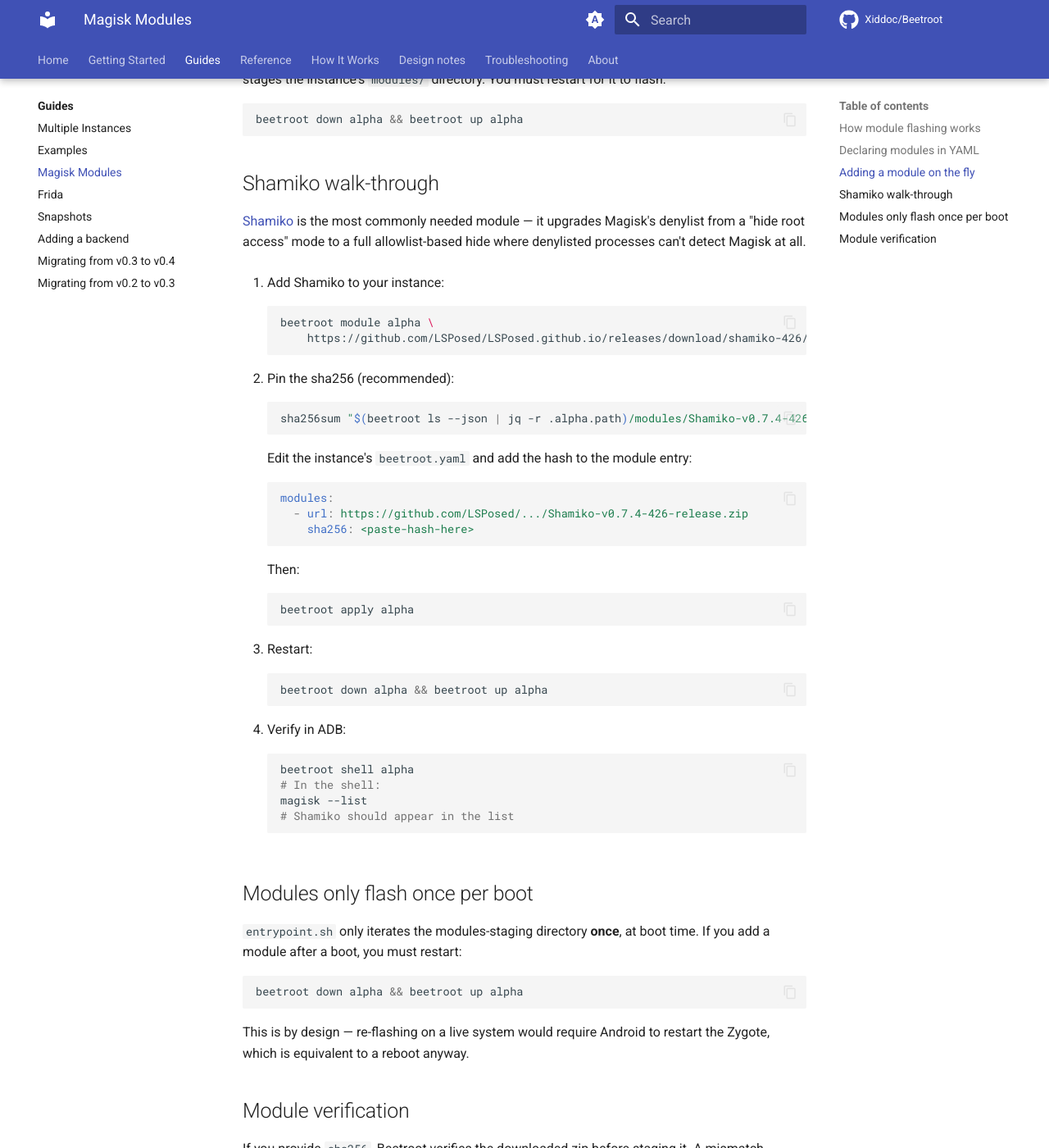
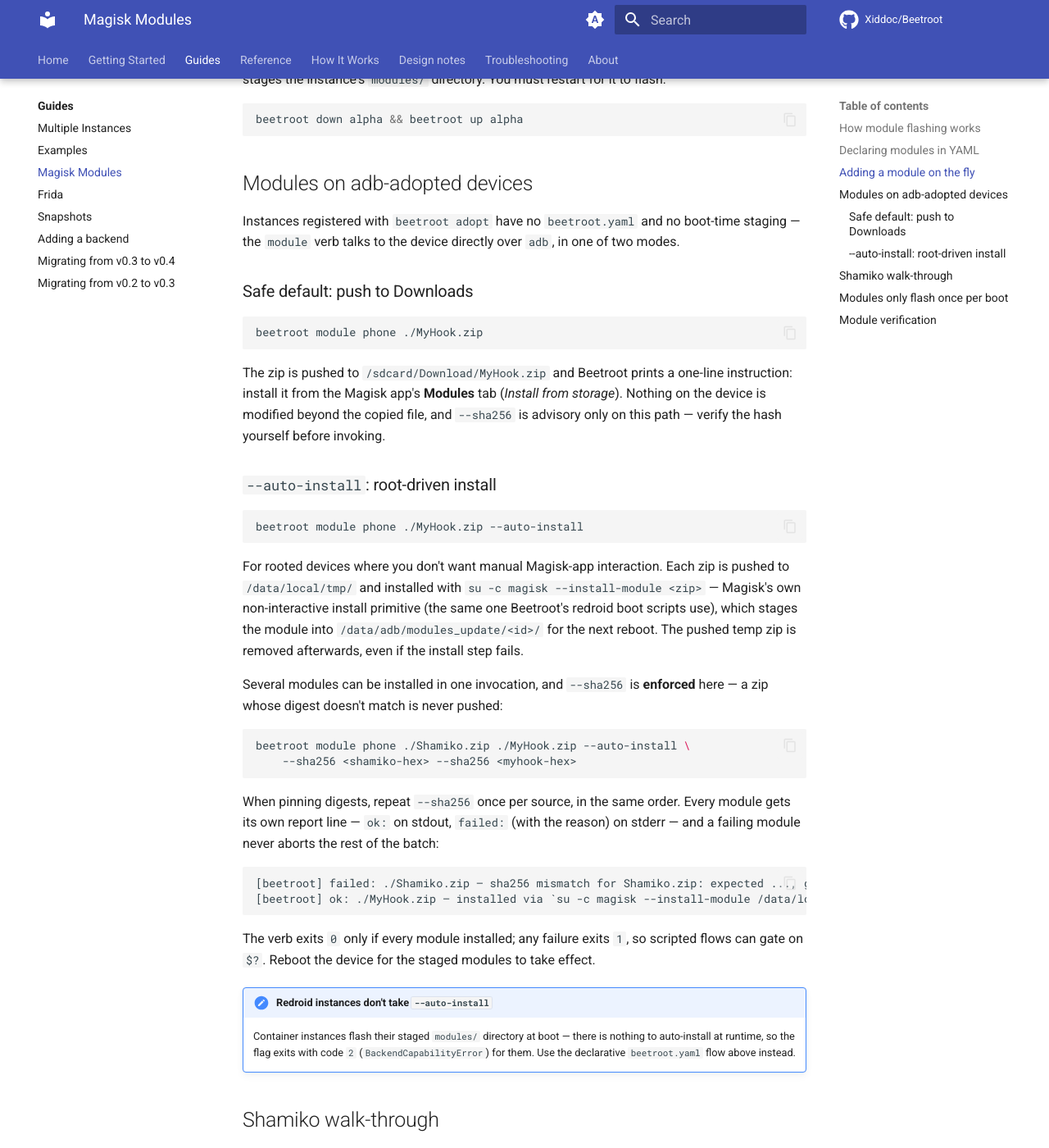
Before and after one commit to Xiddoc/Beetroot, an MkDocs documentation site: the page built from docs/guides/modules.md, in a window 1280 px wide and 1400 px high, scrolled down 1385 px. Shown: the whole window at 82% size. Built offline with MkDocs 1.6.1 and Material for MkDocs 9.7.7, drawn with Linux system fonts in a browser that asks for light colours; comment, search, counter and statistics services are not loaded.

Commit message:
Document module --auto-install across guides, reference, and design doc
- modules guide: new 'Modules on adb-adopted devices' section covering
  the safe push-to-Downloads default and the root-driven --auto-install
  mode (sha256 enforcement, per-module ok/failed lines, exit codes).
- CLI reference: module verb now documents repeatable SOURCE/--sha256
  and the --auto-install flag, per backend kind.
- device-backends design doc: \xc2\xa74 and \xc2\xa76 PR4 updated from 'deferred' to
  shipped, recording the magisk --install-module mechanism choice.
- API reference: AdbDevice paragraph mentions the AutoModuleInstaller
  capability.
- CHANGELOG: Unreleased entry for the feature and the new public API
  symbols.

Refs #7

````diff
--- a/docs/guides/modules.md
+++ b/docs/guides/modules.md
@@ -45,6 +45,45 @@ beetroot module alpha ./local-modules/MyHook.zip
 ```bash
 beetroot down alpha && beetroot up alpha
 ```
+
+## Modules on adb-adopted devices
+
+Instances registered with `beetroot adopt` have no `beetroot.yaml` and no boot-time staging — the `module` verb talks to the device directly over `adb`, in one of two modes.
+
+### Safe default: push to Downloads
+
+```bash
+beetroot module phone ./MyHook.zip
+```
+
+The zip is pushed to `/sdcard/Download/MyHook.zip` and Beetroot prints a one-line instruction: install it from the Magisk app's **Modules** tab (*Install from storage*). Nothing on the device is modified beyond the copied file, and `--sha256` is advisory only on this path — verify the hash yourself before invoking.
+
+### `--auto-install`: root-driven install
+
+```bash
+beetroot module phone ./MyHook.zip --auto-install
+```
+
+For rooted devices where you don't want manual Magisk-app interaction. Each zip is pushed to `/data/local/tmp/` and installed with `su -c magisk --install-module <zip>` — Magisk's own non-interactive install primitive (the same one Beetroot's redroid boot scripts use), which stages the module into `/data/adb/modules_update/<id>/` for the next reboot. The pushed temp zip is removed afterwards, even if the install step fails.
+
+Several modules can be installed in one invocation, and `--sha256` is **enforced** here — a zip whose digest doesn't match is never pushed:
+
+```bash
+beetroot module phone ./Shamiko.zip ./MyHook.zip --auto-install \
+    --sha256 <shamiko-hex> --sha256 <myhook-hex>
+```
+
+When pinning digests, repeat `--sha256` once per source, in the same order. Every module gets its own report line — `ok:` on stdout, `failed:` (with the reason) on stderr — and a failing module never aborts the rest of the batch:
+
+```
+[beetroot] failed: ./Shamiko.zip — sha256 mismatch for Shamiko.zip: expected ..., got ...
+[beetroot] ok: ./MyHook.zip — installed via `su -c magisk --install-module /data/local/tmp/MyHook.zip`
+```
+
+The verb exits `0` only if every module installed; any failure exits `1`, so scripted flows can gate on `$?`. Reboot the device for the staged modules to take effect.
+
+!!! note "Redroid instances don't take `--auto-install`"
+    Container instances flash their staged `modules/` directory at boot — there is nothing to auto-install at runtime, so the flag exits with code `2` (`BackendCapabilityError`) for them. Use the declarative `beetroot.yaml` flow above instead.
 
 ## Shamiko walk-through
 
--- a/docs/reference/cli.md
+++ b/docs/reference/cli.md
@@ -420,22 +420,28 @@ beetroot frida alpha -- -l script.js
 
 ## `module`
 
-Append a Magisk module to `beetroot.yaml` and re-stage.
+Install a Magisk module — append + re-stage (redroid), push (adb), or auto-install via root (adb, `--auto-install`).
 
 ```
-beetroot module <name> <source>
+beetroot module <name> <source>... [--sha256 HEX]... [--auto-install]
 ```
 
 | Argument | Type | Description |
 |----------|------|-------------|
 | `name` | positional | Instance name |
-| `source` | positional | `https://` or `http://` URL, or a path to a `.zip` (relative paths resolve against the instance directory). |
+| `source` | positional, repeatable | `https://` or `http://` URL, or a path to a `.zip` (relative paths resolve against the instance directory). Multiple sources are allowed with `--auto-install` only. |
+| `--sha256` | option, repeatable | Expected sha256 hex digest of the zip. With `--auto-install`, repeat once per source (or omit entirely); a mismatching zip is never pushed. Without the flag, advisory for adb pushes and verified at staging time for redroid instances. |
+| `--auto-install` | flag | adb backend only: install via root (`su -c magisk --install-module`) instead of the safe push-to-Downloads default. |
 
-The module is appended to the instance's `beetroot.yaml` and immediately staged into its `modules/` directory. Restart to flash:
+**Redroid instances:** the module is appended to the instance's `beetroot.yaml` and immediately staged into its `modules/` directory. Restart to flash:
 
 ```bash
 beetroot down <name> && beetroot up <name>
 ```
+
+**adb-adopted devices (default):** the zip is pushed to `/sdcard/Download/<name>.zip` and a one-line "install via the Magisk app → Modules tab" instruction is printed — no root interaction.
+
+**adb-adopted devices (`--auto-install`):** each zip is pushed to `/data/local/tmp/` and installed with `su -c magisk --install-module <zip>` (Magisk stages it into `/data/adb/modules_update/<id>/` for the next reboot); the temp zip is removed afterwards. Every module gets its own `ok:` (stdout) or `failed:` (stderr) report line; a failed module doesn't stop the rest, and the verb exits `1` if any module failed. Redroid instances don't support the flag and exit `2`. See [the modules guide](../guides/modules.md#modules-on-adb-adopted-devices) for examples.
 
 ---
 
````
Also changed, not shown: CHANGELOG.md (+23 -0 lines), docs/design/device-backends.md (+19 -8 lines), docs/reference/api.md (+1 -1 lines).
